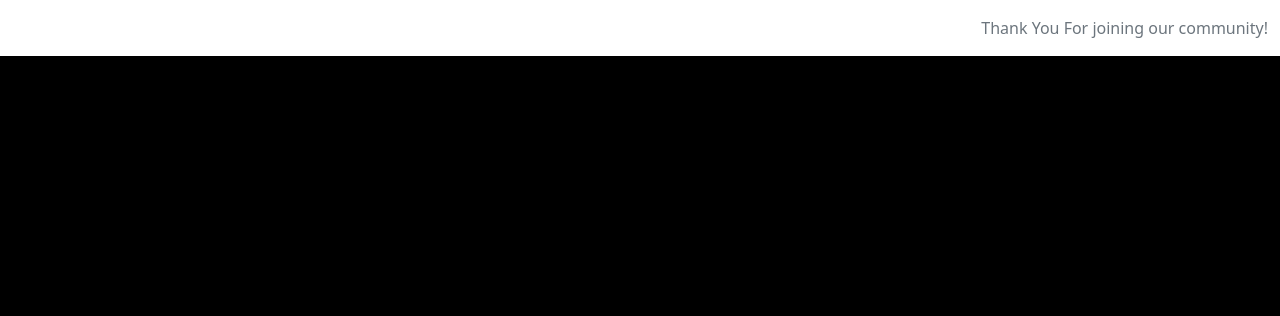
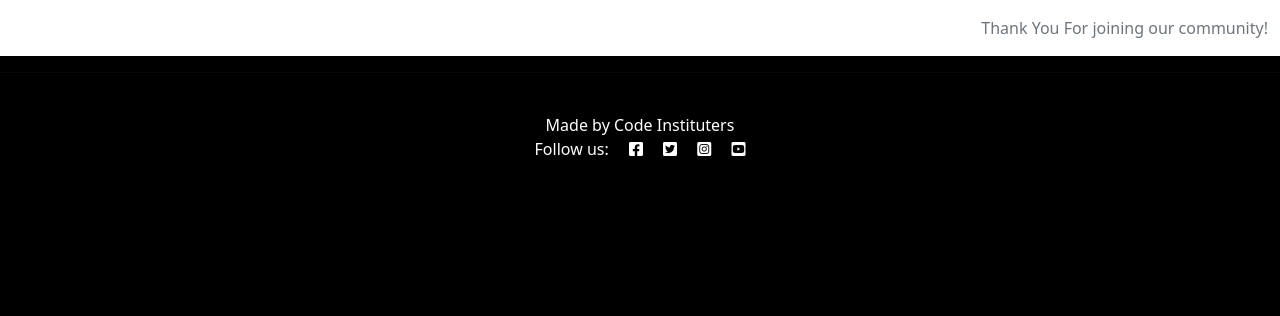
Before and after one commit to Jaredslocker21/your-community-, a Django app: template templates/base.html in a window 1280 px wide. Shown: the top 316 px of the page. Run offline with Django 3.2, Linux system fonts and the light colour scheme; the template is opened without the code that fills it, so the values that code supplies are empty.

Commit message:
add starter templates main and footer content in base.html

```diff
--- a/templates/base.html
+++ b/templates/base.html
@@ -59,11 +59,21 @@
             </div>
         </div>
     </nav>
-    <main>
+    <main class="flex-shrink-0 main-bg">
+        {% block content %}
+        <!-- Content Goes here -->
+        {% endblock content %}
+    </main>
 
-    </main>
-    <footer>
+    <hr class="mb-4">
 
+    <!--Footer-->
+    <footer class="footer mt-auto py-3 dark-bg">
+        <p class="m-0 text-center text-white">Made by Code Instituters</p>
+        <p class="m-0 text-center text-white">Follow us: <i class="fab fa-facebook-square ms-3"></i>
+            <i class="fab fa-twitter-square ms-3"></i>
+            <i class="fab fa-instagram-square ms-3"></i>
+            <i class="fab fa-youtube-square ms-3"></i></p>
     </footer>
 
 </body>
```
